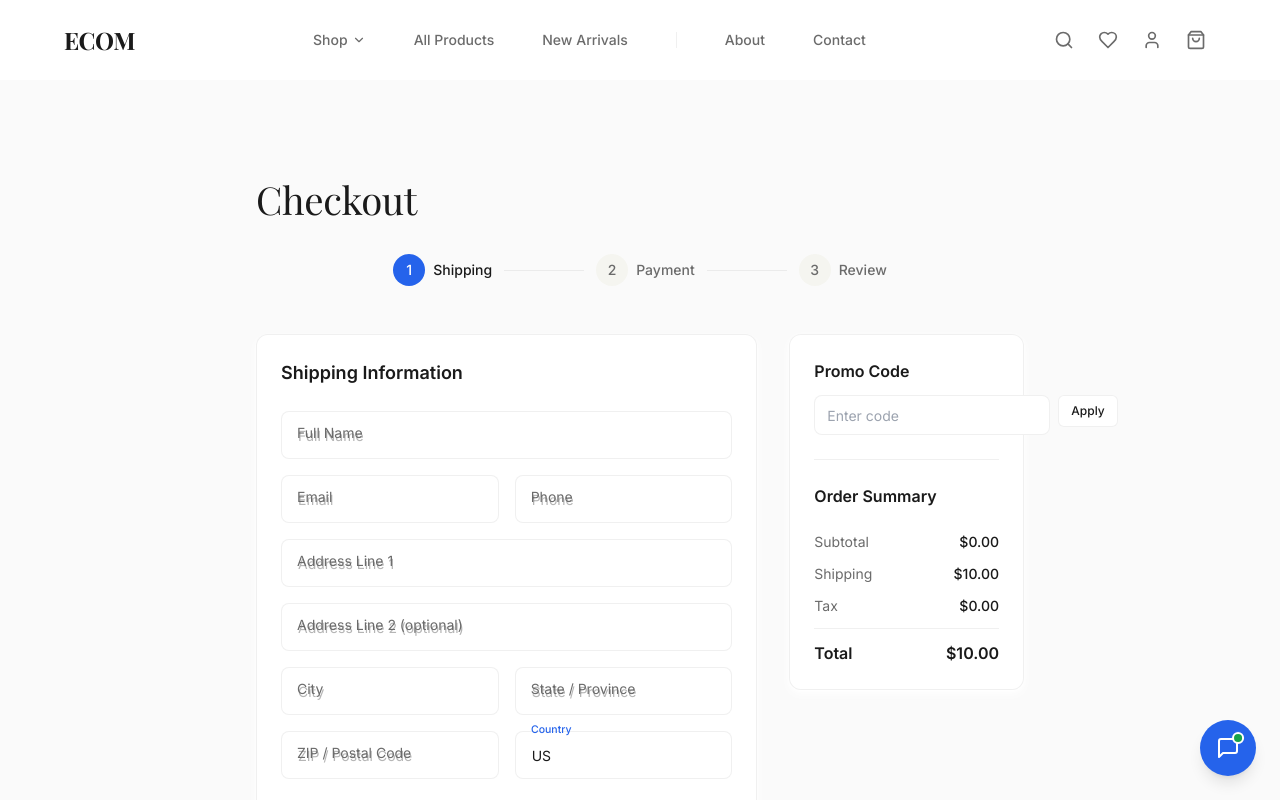
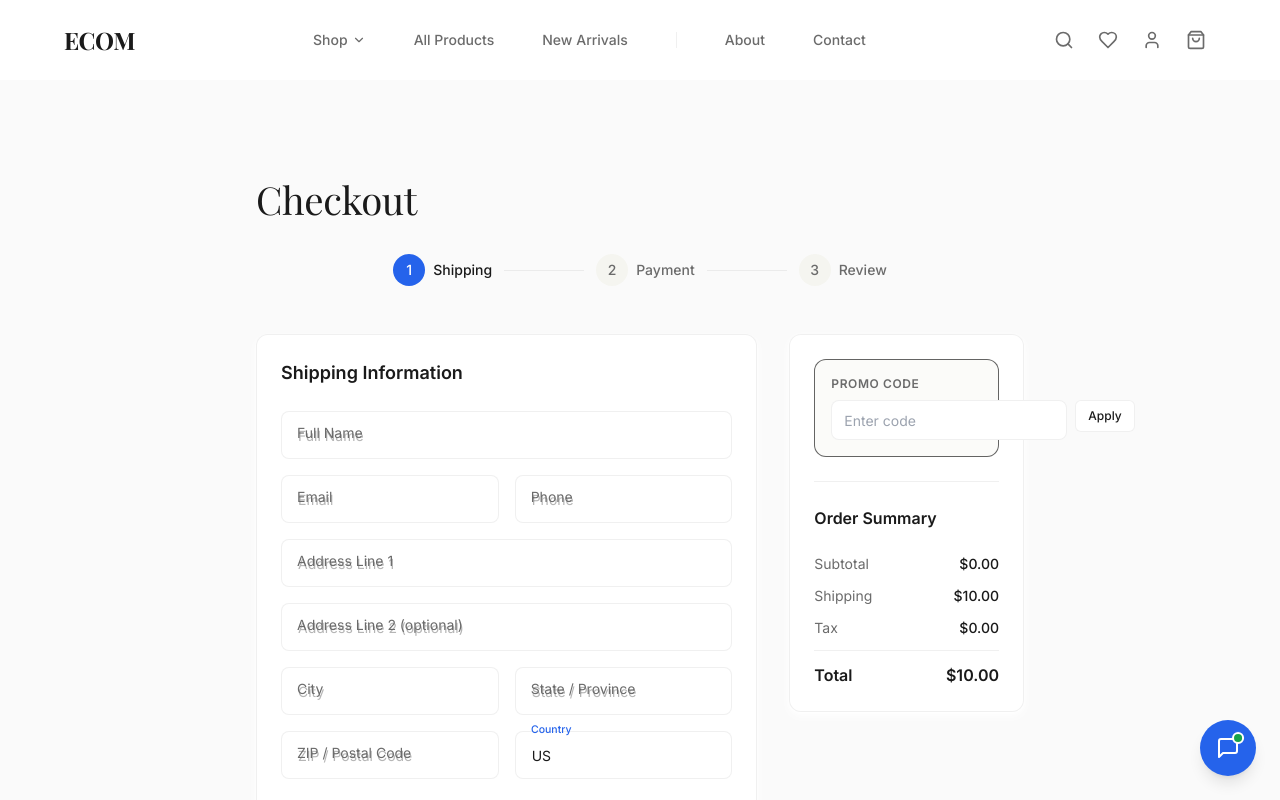
Before and after one commit to adarsh22-dev/Ecommerce_Website, a Next.js app: page /checkout in a window 1280 px wide. Shown: the top 800 px of the page. Built offline with nearby package versions, Linux system fonts and the light colour scheme; a web font is replaced by a local one.

Commit message:
fix: promo code box styling on checkout

```diff
--- a/src/app/(storefront)/checkout/page.tsx
+++ b/src/app/(storefront)/checkout/page.tsx
@@ -476,17 +476,19 @@ export default function CheckoutPage() {
           <div className="lg:col-span-1">
             <div className="card p-6 sticky top-24 space-y-6">
               {/* Coupon */}
-              <div>
-                <h3 className="font-semibold mb-3">Promo Code</h3>
+              <div className="bg-muted/40 rounded-xl p-4 border border-border/60">
+                <label className="text-xs font-semibold text-foreground-secondary uppercase tracking-wider mb-2 block">
+                  Promo Code
+                </label>
                 <div className="flex gap-2">
                   <input
                     type="text"
                     value={couponCode}
                     onChange={(e) => setCouponCode(e.target.value.toUpperCase())}
                     placeholder="Enter code"
-                    className="flex-1 h-10 px-3 border border-border rounded-lg text-sm focus:outline-none focus:border-primary focus:ring-2 focus:ring-primary/20"
+                    className="flex-1 h-10 px-3 border border-border rounded-lg text-sm bg-white focus:outline-none focus:border-primary focus:ring-2 focus:ring-primary/20"
                   />
-                  <Button variant="secondary" size="sm" onClick={handleApplyCoupon}>
+                  <Button variant="secondary" size="sm" onClick={handleApplyCoupon} className="shrink-0">
                     Apply
                   </Button>
                 </div>
```
